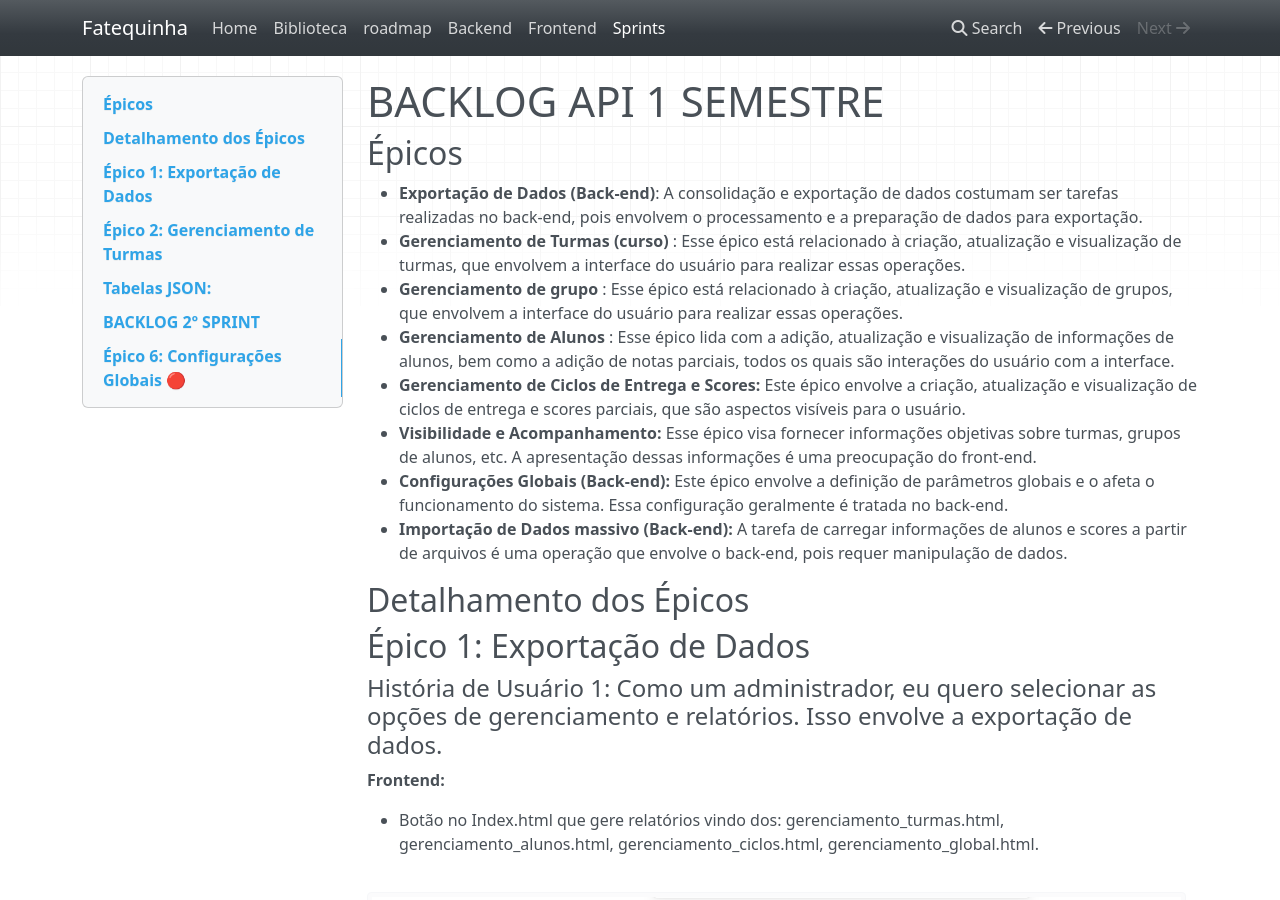
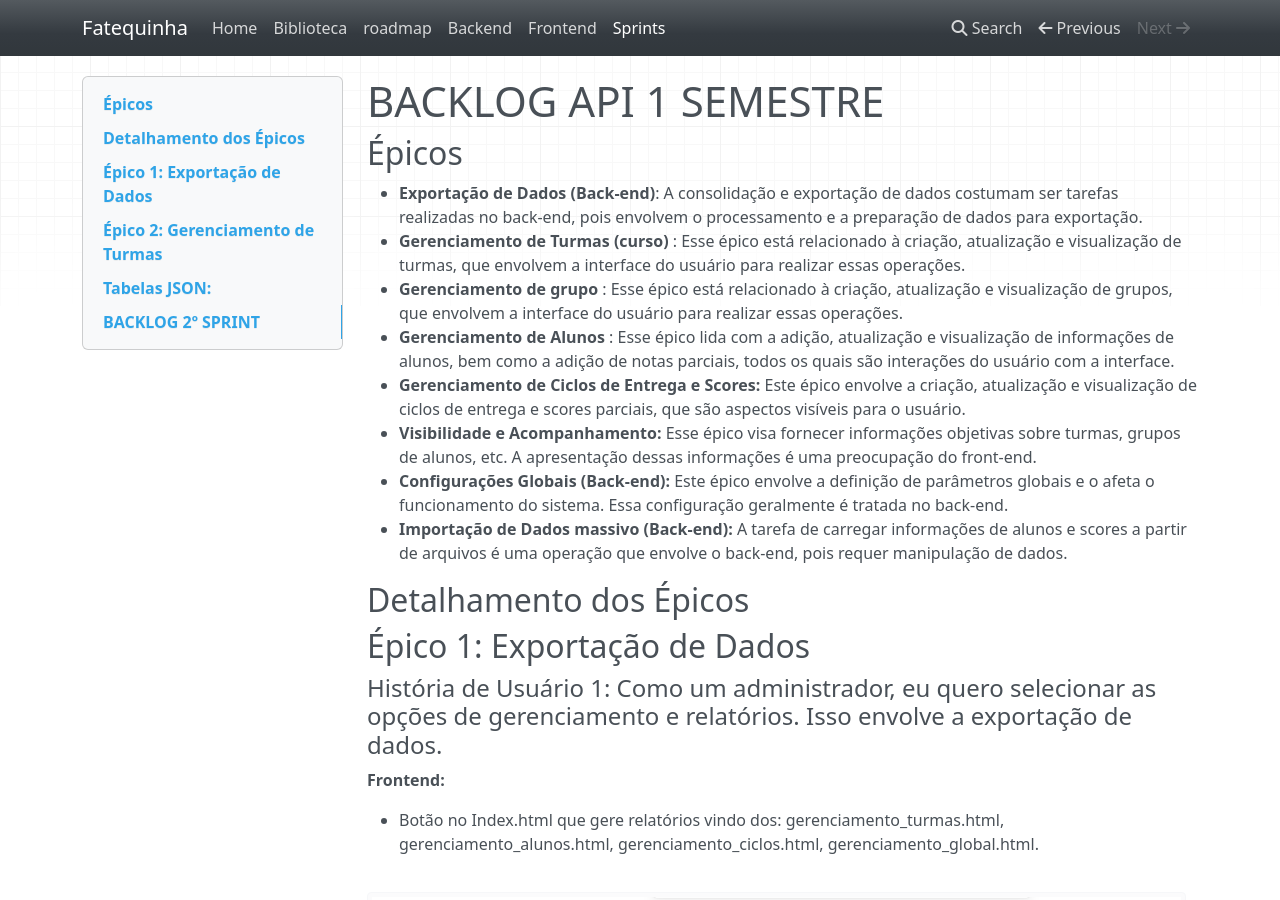
Before and after one commit to c137santos/FATEC-API-1S-DOCUMENTS, an MkDocs documentation site: the page built from docs/sprints.md, in a window 1280 px wide and 900 px high. Built offline with MkDocs 1.6.1, drawn with Linux system fonts in a browser that asks for light colours; nearby versions of some CDN libraries.

Commit message:
Ajustinhos

```diff
--- a/docs/sprints.md
+++ b/docs/sprints.md
@@ -565,7 +565,7 @@
 4. Após a confirmação, o frontend envia uma solicitação HTTP DELETE para a rota de API correspondente, por exemplo, `/api/turmas/excluir/{id}`.
 5. O módulo `gerenciador_turmas.py` no backend processa a solicitação e exclui a turma especificada do sistema.
 
-## Épico 6: Configurações Globais 🔴
+### Épico 6: Configurações Globais 🔴
 
 #### História de Usuário 1: Visualizar Parâmetros Globais
 
```
